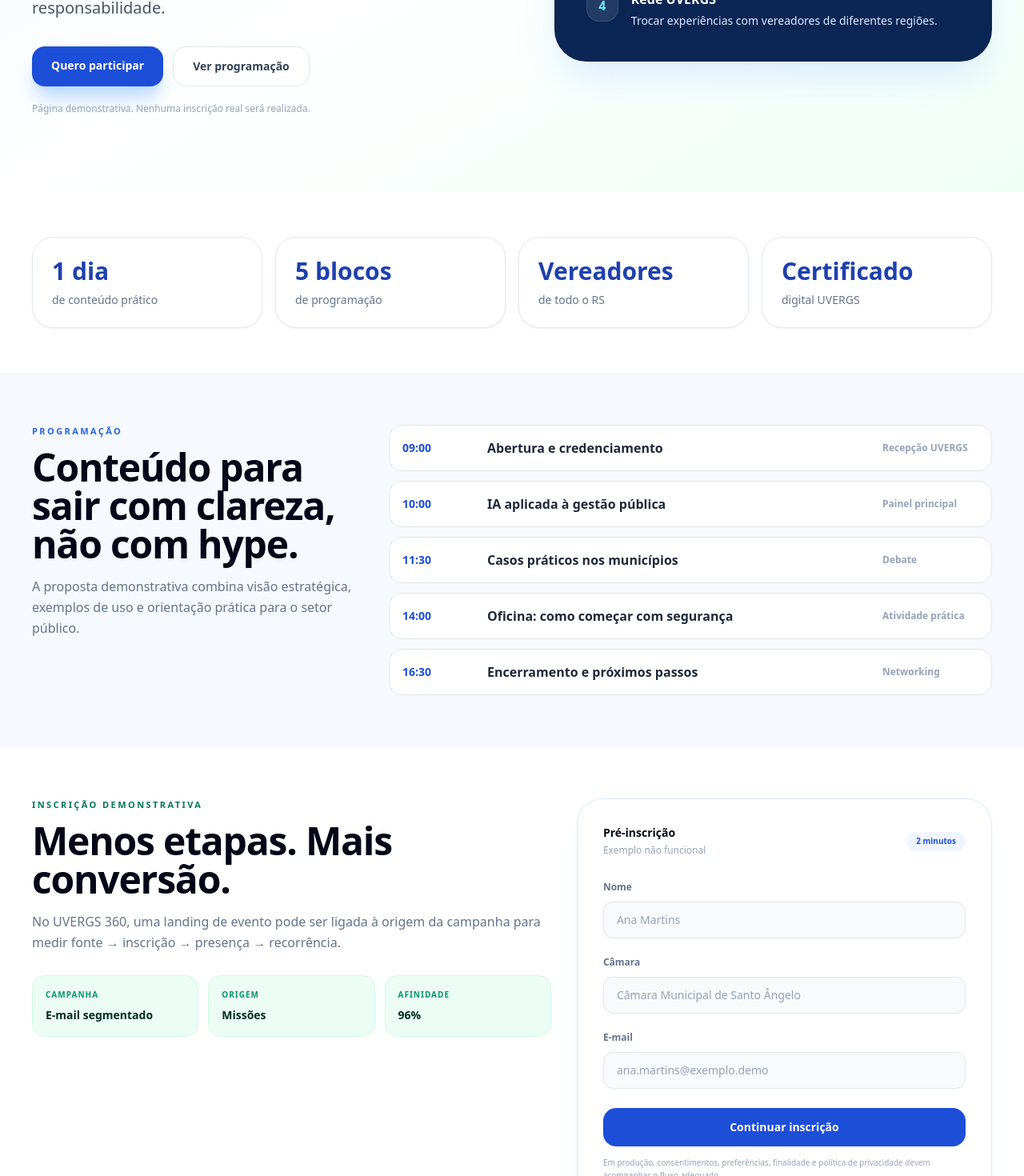
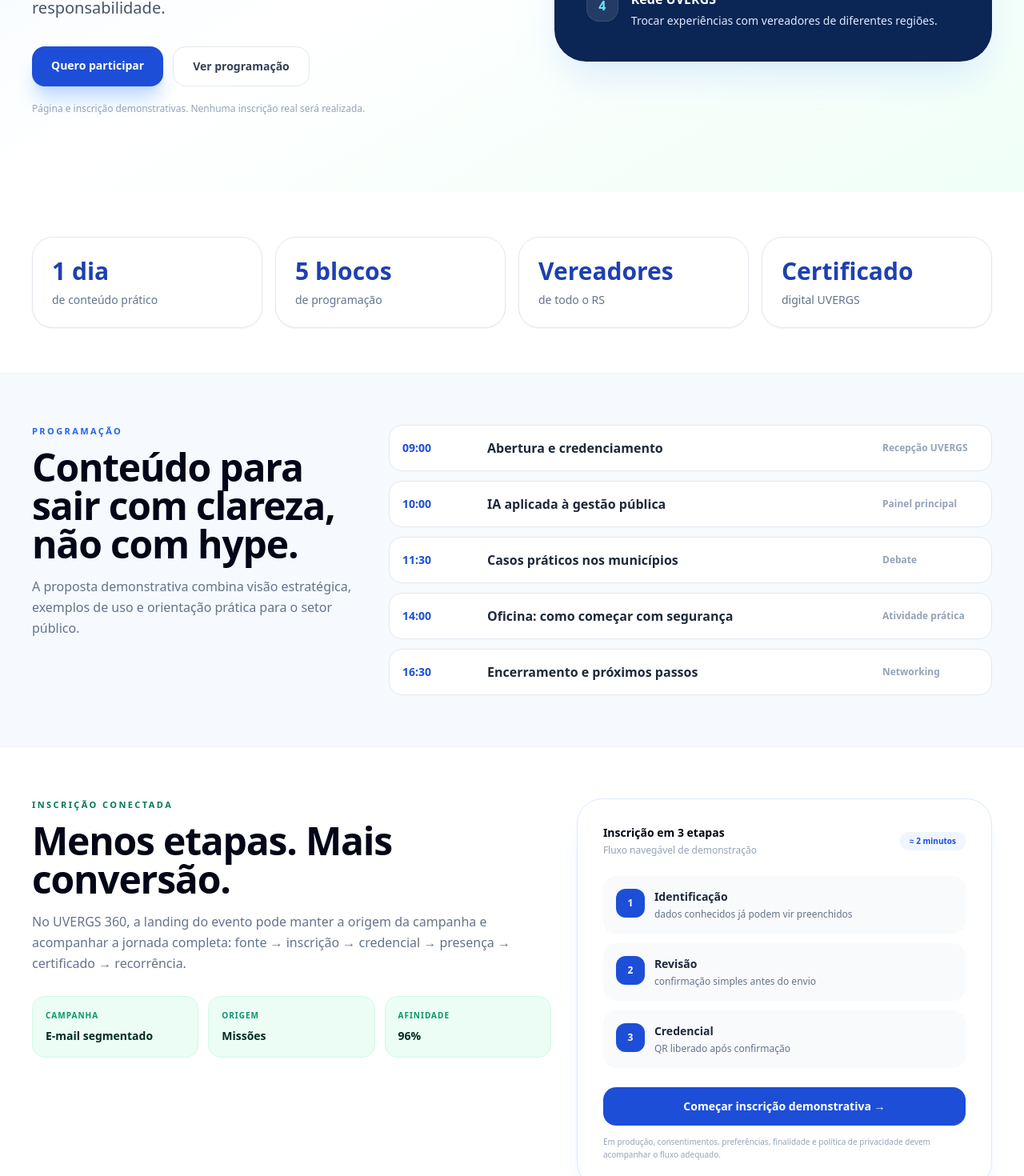
Before and after one commit to Wspinheiro111/uvergs-360, a Next.js app in the folder apps/web/: page /eventos/ia-gestao-publica in a window 1280 px wide. Shown: the part 560-2030 px from the top of the page at 80% size. Built offline with nearby package versions, Linux system fonts and the light colour scheme.

Commit message:
feat(demo): conectar landing ao fluxo de inscricao

```diff
--- a/apps/web/src/app/eventos/ia-gestao-publica/page.tsx
+++ b/apps/web/src/app/eventos/ia-gestao-publica/page.tsx
@@ -18,7 +18,7 @@ export default function EventoIaGestaoPublicaPage(){
       <section className="relative overflow-hidden bg-gradient-to-br from-[#eef7ff] via-white to-[#effff7]">
         <div className="absolute inset-0 bg-[radial-gradient(circle_at_20%_20%,rgba(59,130,246,.14),transparent_24%),radial-gradient(circle_at_82%_18%,rgba(16,185,129,.12),transparent_20%)]"/>
         <div className="relative mx-auto max-w-[1400px] px-5 lg:px-10 py-16 lg:py-24 grid lg:grid-cols-[1.05fr_.95fr] gap-12 items-center">
-          <div><span className="inline-flex rounded-full bg-blue-700 text-white px-4 py-2 text-[10px] font-black uppercase tracking-[.18em]">24 de setembro • Porto Alegre</span><h1 className="mt-6 text-5xl lg:text-7xl font-black tracking-[-.055em] leading-[.95]">Inteligência Artificial na Gestão Pública.</h1><p className="mt-6 max-w-3xl text-xl text-slate-600 leading-relaxed">Um encontro para vereadores e lideranças municipais entenderem, na prática, onde a IA pode melhorar serviços, produtividade e tomada de decisão — com segurança e responsabilidade.</p><div className="mt-8 flex flex-wrap gap-3"><a href="#inscricao" className="rounded-2xl bg-blue-700 px-6 py-3.5 text-sm font-black text-white shadow-xl shadow-blue-200">Quero participar</a><a href="#programacao" className="rounded-2xl border border-slate-200 bg-white px-6 py-3.5 text-sm font-black text-slate-700">Ver programação</a></div><p className="mt-5 text-xs text-slate-400">Página demonstrativa. Nenhuma inscrição real será realizada.</p></div>
+          <div><span className="inline-flex rounded-full bg-blue-700 text-white px-4 py-2 text-[10px] font-black uppercase tracking-[.18em]">24 de setembro • Porto Alegre</span><h1 className="mt-6 text-5xl lg:text-7xl font-black tracking-[-.055em] leading-[.95]">Inteligência Artificial na Gestão Pública.</h1><p className="mt-6 max-w-3xl text-xl text-slate-600 leading-relaxed">Um encontro para vereadores e lideranças municipais entenderem, na prática, onde a IA pode melhorar serviços, produtividade e tomada de decisão — com segurança e responsabilidade.</p><div className="mt-8 flex flex-wrap gap-3"><Link href="/eventos/ia-gestao-publica/inscricao" className="rounded-2xl bg-blue-700 px-6 py-3.5 text-sm font-black text-white shadow-xl shadow-blue-200">Quero participar</Link><a href="#programacao" className="rounded-2xl border border-slate-200 bg-white px-6 py-3.5 text-sm font-black text-slate-700">Ver programação</a></div><p className="mt-5 text-xs text-slate-400">Página e inscrição demonstrativas. Nenhuma inscrição real será realizada.</p></div>
           <div className="relative"><div className="rounded-[40px] bg-[#0b2554] p-8 lg:p-10 text-white shadow-2xl shadow-blue-200/60 overflow-hidden"><div className="absolute right-0 top-0 w-52 h-52 rounded-full bg-cyan-400/10 blur-3xl"/><p className="text-xs font-black uppercase tracking-[.2em] text-cyan-300">Por que este evento importa</p><div className="mt-7 space-y-5">{[["Decisão melhor","Entender usos reais de IA na administração e no mandato."],["Mais produtividade","Identificar tarefas que podem ser simplificadas com segurança."],["Visão prática","Sair com exemplos e próximos passos aplicáveis."],["Rede UVERGS","Trocar experiências com vereadores de diferentes regiões."]].map(([t,d],i)=><div key={t} className="flex gap-4"><div className="w-10 h-10 shrink-0 rounded-2xl bg-white/10 border border-white/10 flex items-center justify-center font-black text-cyan-300">{i+1}</div><div><p className="font-black">{t}</p><p className="mt-1 text-sm text-blue-100 leading-relaxed">{d}</p></div></div>)}</div></div></div>
         </div>
       </section>
@@ -27,8 +27,8 @@ export default function EventoIaGestaoPublicaPage(){
 
       <section id="programacao" className="bg-[#f6f9fe] border-y border-slate-100"><div className="mx-auto max-w-[1400px] px-5 lg:px-10 py-16"><div className="grid lg:grid-cols-[.7fr_1.3fr] gap-10"><div><p className="text-[11px] font-black uppercase tracking-[.22em] text-blue-600">Programação</p><h2 className="mt-3 text-4xl lg:text-5xl font-black tracking-tight">Conteúdo para sair com clareza, não com hype.</h2><p className="mt-4 text-slate-500 leading-relaxed">A proposta demonstrativa combina visão estratégica, exemplos de uso e orientação prática para o setor público.</p></div><div className="space-y-3">{agenda.map(([hora,titulo,tipo])=><div key={hora} className="grid sm:grid-cols-[90px_1fr_120px] gap-4 items-center rounded-2xl border border-slate-200 bg-white p-4"><b className="text-sm text-blue-700">{hora}</b><p className="font-black text-slate-800">{titulo}</p><span className="text-xs font-bold text-slate-400">{tipo}</span></div>)}</div></div></div></section>
 
-      <section id="inscricao" className="mx-auto max-w-[1400px] px-5 lg:px-10 py-16"><div className="grid lg:grid-cols-[1fr_.8fr] gap-8 items-start"><div><p className="text-[11px] font-black uppercase tracking-[.22em] text-emerald-700">Inscrição demonstrativa</p><h2 className="mt-3 text-4xl lg:text-5xl font-black tracking-tight">Menos etapas. Mais conversão.</h2><p className="mt-4 max-w-2xl text-slate-500 leading-relaxed">No UVERGS 360, uma landing de evento pode ser ligada à origem da campanha para medir fonte → inscrição → presença → recorrência.</p><div className="mt-7 grid sm:grid-cols-3 gap-3">{[["Campanha","E-mail segmentado"],["Origem","Missões"],["Afinidade","96%"]].map(([a,b])=><div key={a} className="rounded-2xl bg-emerald-50 border border-emerald-100 p-4"><p className="text-[10px] font-black uppercase tracking-widest text-emerald-600">{a}</p><p className="mt-2 text-sm font-black text-emerald-950">{b}</p></div>)}</div></div>
-        <div className="rounded-[32px] border border-blue-100 bg-white p-6 lg:p-8 shadow-xl shadow-blue-100/40"><div className="flex items-center justify-between gap-4"><div><p className="text-sm font-black">Pré-inscrição</p><p className="mt-1 text-xs text-slate-400">Exemplo não funcional</p></div><span className="rounded-full bg-blue-50 px-3 py-1 text-[10px] font-black text-blue-700">2 minutos</span></div><div className="mt-6 space-y-4"><label className="block"><span className="text-xs font-bold text-slate-500">Nome</span><div className="mt-2 rounded-xl border border-slate-200 bg-slate-50 px-4 py-3 text-sm text-slate-400">Ana Martins</div></label><label className="block"><span className="text-xs font-bold text-slate-500">Câmara</span><div className="mt-2 rounded-xl border border-slate-200 bg-slate-50 px-4 py-3 text-sm text-slate-400">Câmara Municipal de Santo Ângelo</div></label><label className="block"><span className="text-xs font-bold text-slate-500">E-mail</span><div className="mt-2 rounded-xl border border-slate-200 bg-slate-50 px-4 py-3 text-sm text-slate-400">ana.martins@exemplo.demo</div></label></div><button className="mt-6 w-full rounded-2xl bg-blue-700 px-5 py-3.5 text-sm font-black text-white">Continuar inscrição</button><p className="mt-3 text-[10px] leading-relaxed text-slate-400">Em produção, consentimentos, preferências, finalidade e política de privacidade devem acompanhar o fluxo adequado.</p></div></div></section>
+      <section id="inscricao" className="mx-auto max-w-[1400px] px-5 lg:px-10 py-16"><div className="grid lg:grid-cols-[1fr_.8fr] gap-8 items-start"><div><p className="text-[11px] font-black uppercase tracking-[.22em] text-emerald-700">Inscrição conectada</p><h2 className="mt-3 text-4xl lg:text-5xl font-black tracking-tight">Menos etapas. Mais conversão.</h2><p className="mt-4 max-w-2xl text-slate-500 leading-relaxed">No UVERGS 360, a landing do evento pode manter a origem da campanha e acompanhar a jornada completa: fonte → inscrição → credencial → presença → certificado → recorrência.</p><div className="mt-7 grid sm:grid-cols-3 gap-3">{[["Campanha","E-mail segmentado"],["Origem","Missões"],["Afinidade","96%"]].map(([a,b])=><div key={a} className="rounded-2xl bg-emerald-50 border border-emerald-100 p-4"><p className="text-[10px] font-black uppercase tracking-widest text-emerald-600">{a}</p><p className="mt-2 text-sm font-black text-emerald-950">{b}</p></div>)}</div></div>
+        <div className="rounded-[32px] border border-blue-100 bg-white p-6 lg:p-8 shadow-xl shadow-blue-100/40"><div className="flex items-center justify-between gap-4"><div><p className="text-sm font-black">Inscrição em 3 etapas</p><p className="mt-1 text-xs text-slate-400">Fluxo navegável de demonstração</p></div><span className="rounded-full bg-blue-50 px-3 py-1 text-[10px] font-black text-blue-700">≈ 2 minutos</span></div><div className="mt-6 space-y-3">{[["1","Identificação","dados conhecidos já podem vir preenchidos"],["2","Revisão","confirmação simples antes do envio"],["3","Credencial","QR liberado após confirmação"]].map(([n,t,d])=><div key={n} className="flex gap-3 rounded-2xl bg-slate-50 p-4"><span className="flex h-9 w-9 shrink-0 items-center justify-center rounded-xl bg-blue-700 text-xs font-black text-white">{n}</span><div><p className="text-sm font-black text-slate-800">{t}</p><p className="mt-1 text-xs text-slate-500">{d}</p></div></div>)}</div><Link href="/eventos/ia-gestao-publica/inscricao" className="mt-6 block w-full rounded-2xl bg-blue-700 px-5 py-3.5 text-center text-sm font-black text-white">Começar inscrição demonstrativa →</Link><p className="mt-3 text-[10px] leading-relaxed text-slate-400">Em produção, consentimentos, preferências, finalidade e política de privacidade devem acompanhar o fluxo adequado.</p></div></div></section>
 
       <section className="bg-gradient-to-r from-blue-800 to-cyan-600 text-white"><div className="mx-auto max-w-[1400px] px-5 lg:px-10 py-12 flex flex-col lg:flex-row gap-6 lg:items-center lg:justify-between"><div><p className="text-xs font-black uppercase tracking-[.2em] text-blue-100">UVERGS 360</p><h2 className="mt-2 text-3xl font-black">Da campanha à presença, tudo mensurável.</h2><p className="mt-2 text-sm text-blue-100">Esta landing fecha o fluxo demonstrativo de aquisição e relacionamento.</p></div><div className="flex flex-wrap gap-3"><Link href="/admin/growth/campaigns" className="rounded-2xl bg-white px-5 py-3 text-sm font-black text-blue-800">Ver Central de Campanhas</Link><Link href="/admin/growth/journeys" className="rounded-2xl border border-white/20 bg-white/10 px-5 py-3 text-sm font-black text-white">Ver Jornadas</Link></div></div></section>
     </main>
```
